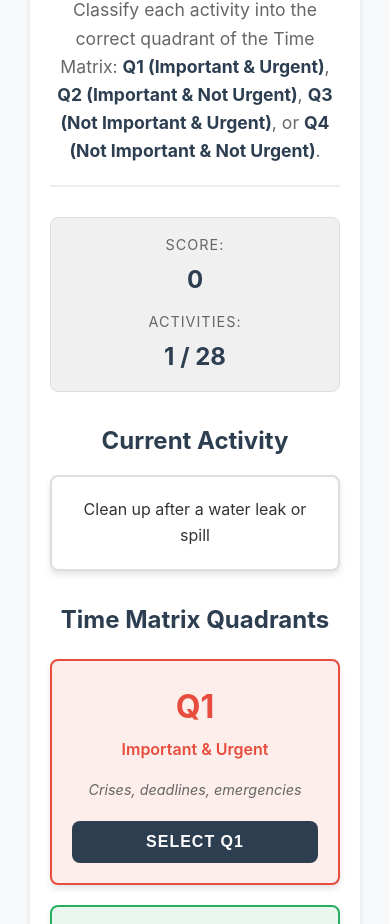
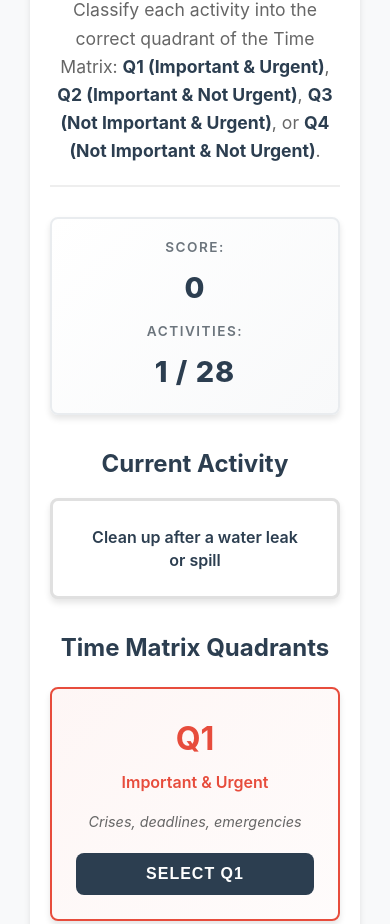
Before and after one commit to roloje777/time-matrix-game, a plain HTML site: page index.html in a window 390 px wide. Shown: the part 166-1090 px from the top of the page. Drawn offline with Linux system fonts and the light colour scheme.

Commit message:
add step 2 - css styling for responsive apps

```diff
--- a/styles.css
+++ b/styles.css
@@ -14,6 +14,10 @@
     --card-bg: #ffffff;
     --border-radius: 8px;
     --box-shadow: 0 4px 6px rgba(0, 0, 0, 0.1);
+    --grid-gap: 20px;
+    --quadrant-padding: 24px;
+    --hover-scale: 1.02;
+    --transition-speed: 0.3s;
 }
 
 /* Reset and Base Styles */
@@ -66,16 +70,30 @@ body {
     font-weight: 700;
 }
 
-/* Score Board Styles */
+/* Score Board Styles - Clean and prominent */
 .score-board {
+    /* Layout */
     display: flex;
     justify-content: space-around;
     align-items: center;
-    background-color: #f0f0f0;
-    padding: 15px;
+
+    /* Visual styling */
+    background: linear-gradient(135deg, #ffffff, #f8f9fa);
+    border: 2px solid #e9ecef;
     border-radius: var(--border-radius);
+    padding: 18px 25px;
     margin-bottom: 30px;
-    border: 1px solid #ddd;
+    box-shadow: var(--box-shadow);
+
+    /* Smooth transitions */
+    transition: all var(--transition-speed) ease;
+}
+
+.score-board:hover {
+    /* Subtle hover effect */
+    box-shadow: 0 6px 20px rgba(0, 0, 0, 0.1);
+    transform: translateY(-2px);
+    border-color: var(--secondary-color);
 }
 
 .score-item {
@@ -86,17 +104,30 @@ body {
 }
 
 .score-label {
-    font-size: 0.9rem;
-    color: #666;
+    /* Label styling */
+    font-size: 0.85rem;
+    color: #6c757d;
     text-transform: uppercase;
-    letter-spacing: 1px;
-    margin-bottom: 5px;
+    letter-spacing: 1.5px;
+    font-weight: 600;
+    margin-bottom: 6px;
 }
 
 .score-value {
-    font-size: 1.5rem;
-    font-weight: bold;
+    /* Score number styling */
+    font-size: 1.8rem;
+    font-weight: 800;
     color: var(--primary-color);
+    letter-spacing: 1px;
+
+    /* Add subtle animation for score updates */
+    transition: all 0.2s ease;
+}
+
+/* Enhance score value on hover */
+.score-value:hover {
+    color: var(--secondary-color);
+    transform: scale(1.05);
 }
 
 /* Activity Section Styles */
@@ -108,20 +139,40 @@ body {
     text-align: center;
     margin-bottom: 15px;
     color: var(--primary-color);
+    font-size: 1.5rem;
 }
 
+/* Current Activity Display - Large and prominent */
 .activity-card {
+    /* Visual styling */
     background-color: #fff;
-    border: 2px solid #ddd;
+    border: 3px solid #e0e0e0;
     border-radius: var(--border-radius);
-    padding: 20px;
-    font-size: 1.2rem;
+    box-shadow: var(--box-shadow);
+
+    /* Typography - large and readable */
+    font-size: 1.4rem;
+    font-weight: 600;
+    line-height: 1.4;
+    color: var(--primary-color);
+
+    /* Layout and spacing */
     text-align: center;
-    min-height: 60px;
+    min-height: 80px;
+    padding: 25px 30px;
     display: flex;
     align-items: center;
     justify-content: center;
-    box-shadow: var(--box-shadow);
+
+    /* Smooth transitions */
+    transition: all var(--transition-speed) ease;
+}
+
+/* Enhance activity card on hover */
+.activity-card:hover {
+    border-color: var(--secondary-color);
+    box-shadow: 0 6px 20px rgba(0, 0, 0, 0.1);
+    transform: translateY(-2px);
 }
 
 /* Time Matrix Styles */
@@ -135,50 +186,79 @@ body {
     color: var(--primary-color);
 }
 
+/* Main Time Matrix Grid Layout */
 .time-matrix {
     display: grid;
     grid-template-columns: 1fr 1fr;
-    gap: 20px;
+    gap: var(--grid-gap);
+    margin: 0 auto;
+    max-width: 800px;
 }
 
+/* Individual Quadrant Styling */
 .quadrant {
+    /* Grid positioning and sizing */
     border-radius: var(--border-radius);
-    padding: 20px;
+    padding: var(--quadrant-padding);
     text-align: center;
-    transition: all 0.3s ease;
+
+    /* Visual appearance */
     border: 2px solid transparent;
+    background-color: #fff;
+    box-shadow: var(--box-shadow);
+
+    /* Layout and content */
     display: flex;
     flex-direction: column;
     justify-content: space-between;
-    min-height: 200px;
+    min-height: 220px;
     position: relative;
-    box-shadow: var(--box-shadow);
+
+    /* Transitions for smooth interactions */
+    transition: all var(--transition-speed) ease;
 }
 
-/* Quadrant Colors */
+/* Distinct background colors for each quadrant */
 .quadrant.q1 {
-    background-color: rgba(231, 76, 60, 0.1);
+    /* Q1: Important & Urgent - Red theme */
+    background: linear-gradient(135deg, rgba(231, 76, 60, 0.05), rgba(231, 76, 60, 0.02));
     border-color: var(--q1-color);
 }
 
 .quadrant.q2 {
-    background-color: rgba(39, 174, 96, 0.1);
+    /* Q2: Important & Not Urgent - Green theme */
+    background: linear-gradient(135deg, rgba(39, 174, 96, 0.05), rgba(39, 174, 96, 0.02));
     border-color: var(--q2-color);
 }
 
 .quadrant.q3 {
-    background-color: rgba(243, 156, 18, 0.1);
+    /* Q3: Not Important & Urgent - Orange theme */
+    background: linear-gradient(135deg, rgba(243, 156, 18, 0.05), rgba(243, 156, 18, 0.02));
     border-color: var(--q3-color);
 }
 
 .quadrant.q4 {
-    background-color: rgba(149, 165, 166, 0.1);
+    /* Q4: Not Important & Not Urgent - Grey theme */
+    background: linear-gradient(135deg, rgba(149, 165, 166, 0.05), rgba(149, 165, 166, 0.02));
     border-color: var(--q4-color);
 }
 
+/* Hover effects for quadrants */
 .quadrant:hover {
-    transform: translateY(-5px);
-    box-shadow: 0 10px 15px rgba(0, 0, 0, 0.1);
+    /* Slight scale up effect */
+    transform: scale(var(--hover-scale));
+
+    /* Enhanced shadow on hover */
+    box-shadow: 0 8px 25px rgba(0, 0, 0, 0.15);
+
+    /* Subtle background darkening */
+    background: linear-gradient(135deg, rgba(0, 0, 0, 0.02), rgba(0, 0, 0, 0.01));
+}
+
+/* Focus state for accessibility */
+.quadrant:focus {
+    outline: 3px solid var(--secondary-color);
+    outline-offset: 2px;
 }
 
 /* Quadrant Header Styles */
```
